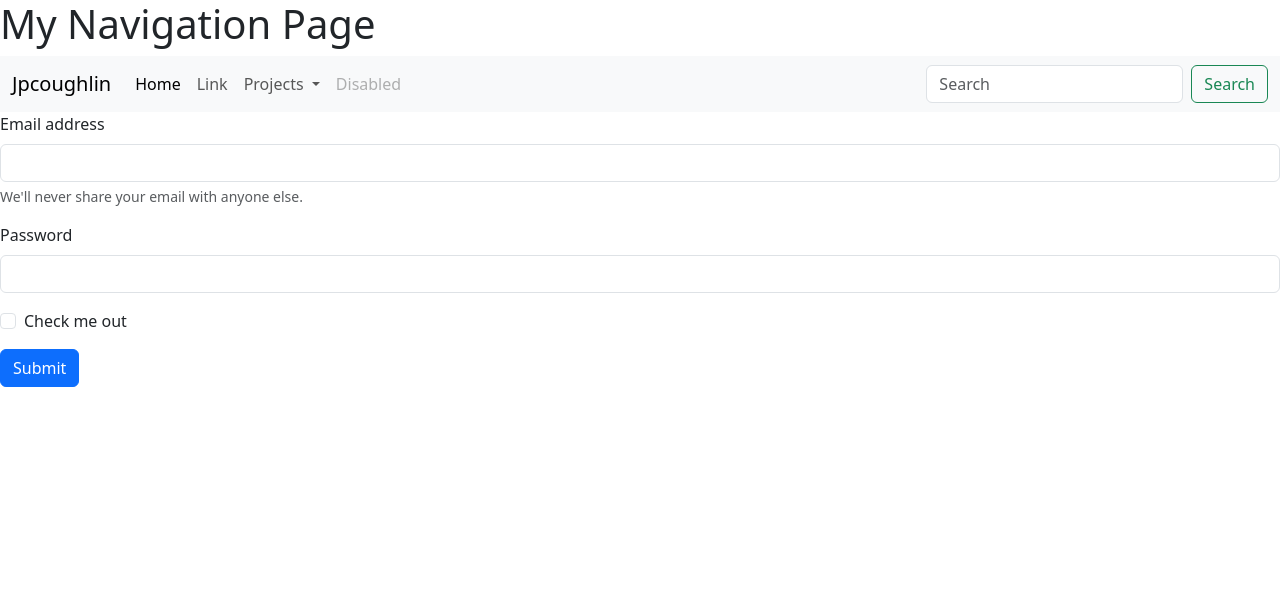
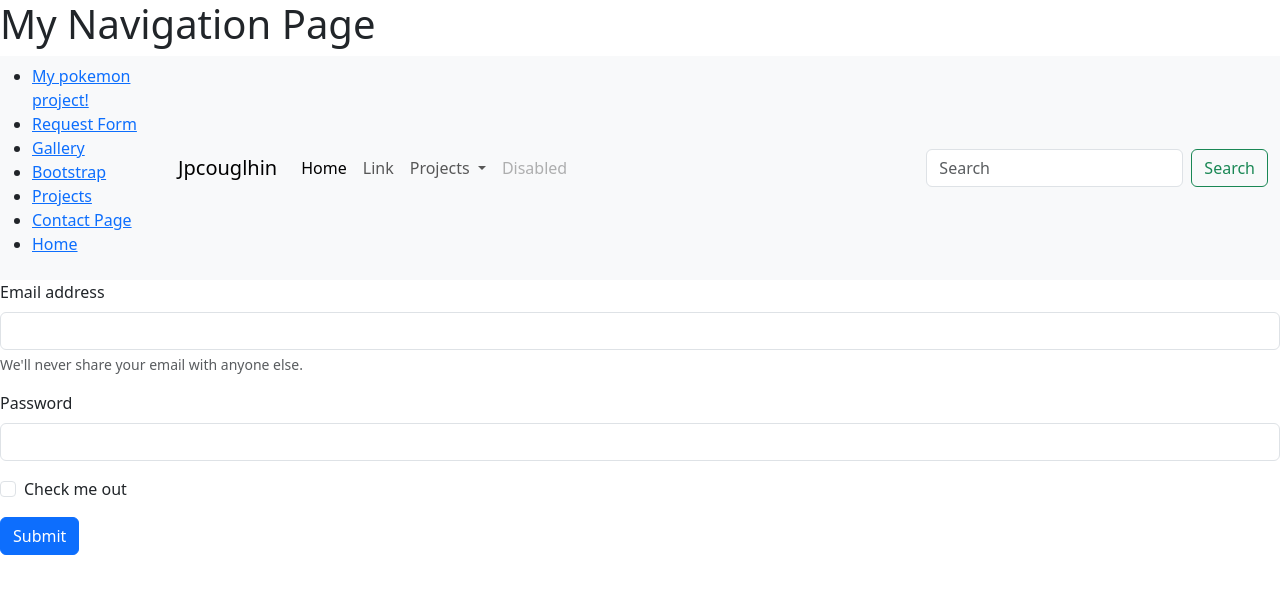
Before and after one commit to Jpcouglhin/Jpcoughlin.github.io, a plain HTML site: page Bootstrap/bs.html in a window 1280 px wide. Drawn offline with nearby package versions, Linux system fonts and the light colour scheme.

Commit message:
Add navigation links and update navbar brand name

```diff
--- a/Bootstrap/bs.html
+++ b/Bootstrap/bs.html
@@ -7,6 +7,7 @@
     <title>Bootstrap demo</title>
     <link href="https://cdn.jsdelivr.net/npm/bootstrap@5.3.8/dist/css/bootstrap.min.css" rel="stylesheet"
         integrity="sha384-sRIl4kxILFvY47J16cr9ZwB07vP4J8+LH7qKQnuqkuIAvNWLzeN8tE5YBujZqJLB" crossorigin="anonymous">
+        <link rel="stylesheet" href="bs.css">
 </head>
 
 <body>
@@ -16,9 +17,28 @@
         crossorigin="anonymous"></script>
 
     <nav class="navbar navbar-expand-lg bg-body-tertiary">
+        <nav class="navv">
+        <ul>
+            <li>
+                <a href="../pokemon/pkmn.html" class="pokeme">My pokemon project!</a>
+            </li>
+                 <li><a href="../reqform/request.html">Request Form</a></li>
+                 <li><a href="../Gallery/gallery.html">Gallery</a></li>
+                 <li><a href="../Bootstrap Test/bs.html">Bootstrap</a></li>
+                 <li>
+                    <a href="../projects/projects.html">Projects</a>
+                 </li>
+                 <li>
+                    <a href="../Contacts/index.html">Contact Page</a>
+                 </li>
+                    <li>
+                        <a href="../home.html">Home</a>
+                    </li>
+        </ul>
+    </nav>
         <div class="container-fluid">
 
-            <a class="navbar-brand" href="#">Jpcoughlin</a>
+            <a class="navbar-brand" href="#">Jpcouglhin</a>
             <button class="navbar-toggler" type="button" data-bs-toggle="collapse"
                 data-bs-target="#navbarSupportedContent" aria-controls="navbarSupportedContent" aria-expanded="false"
                 aria-label="Toggle navigation">
```
